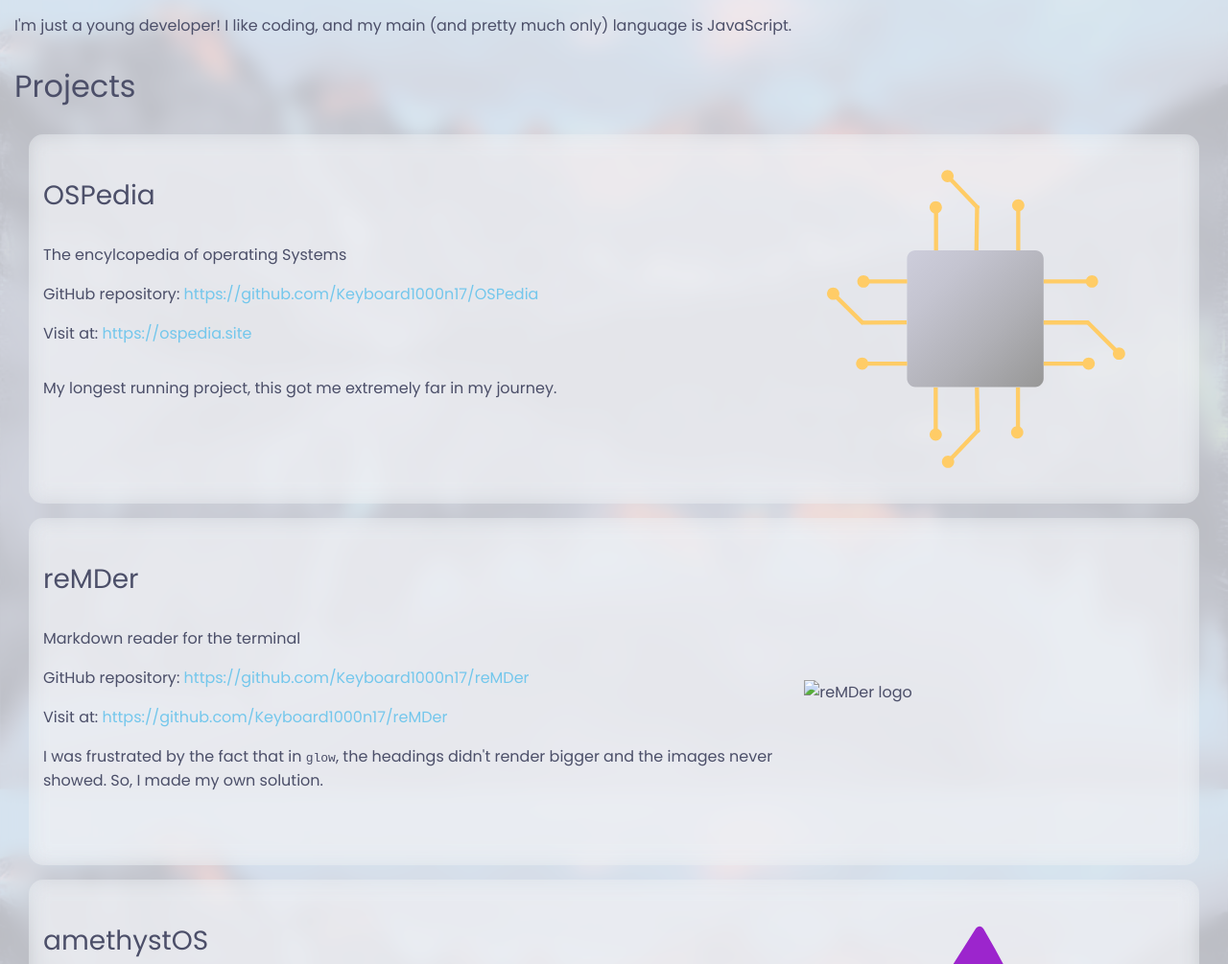
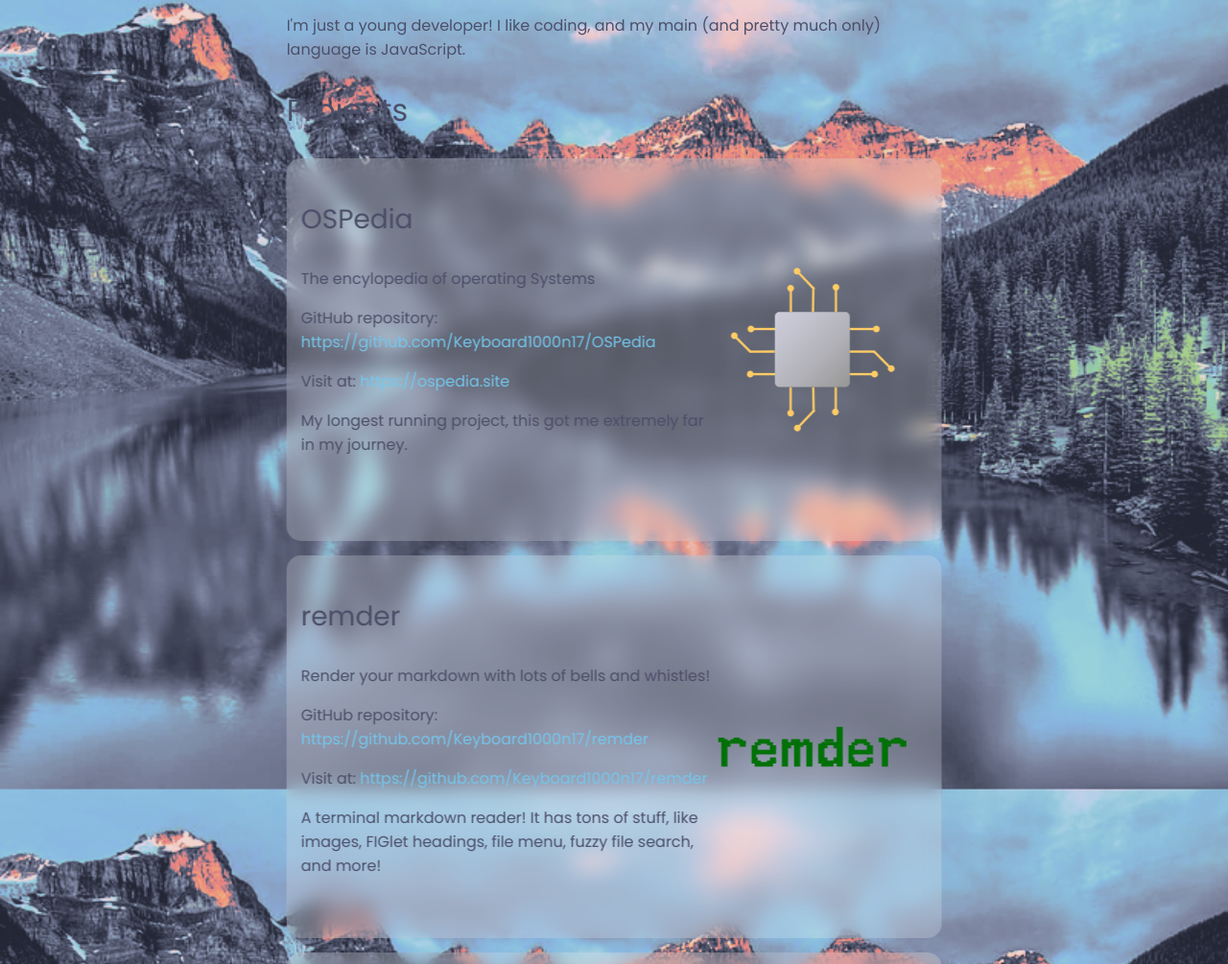
Before and after one commit to Keyboard1000n17/Keyboard1000n17, a website: page index.html in a window 1280 px wide. Shown: the part 902-1907 px from the top of the page at 96% size. Drawn offline with Linux system fonts and the light colour scheme.

Commit message:
Improve styles

```diff
--- a/assets/style.css
+++ b/assets/style.css
@@ -3,7 +3,7 @@
   --doc-bg: rgba(30, 30, 46, 0.9);
   --color: #cdd6f4;
   color: var(--color);
-  font-family: Poppins;
+  font-family: Poppins, sans-serif;
   background-color: #1e1e2e;
   background-image: url("./images/mocha-moraine.webp");
   background-attachment: fixed;
@@ -14,19 +14,43 @@
 }
 
 main {
+  margin: 0;
+  padding: 15px;
+  max-width: 780px;
+  z-index: 2;
+  position: absolute;
+  top: 0;
+  left: 50%;
+  transform: translateX(-50%);
+}
+
+main>* {
+  position: relative;
+  z-index: 3;
+}
+
+body::before {
   background-color: var(--doc-bg);
   backdrop-filter: blur(10px);
-  margin: 0;
-  padding: 15px;
+  width: 100vw;
+  height: 100vh;
+  content: "";
+  display: block;
+  position: fixed;
+  top: 0;
+  left: 50%;
+  z-index: 0;
+  transform: translateX(-50%);
 }
 
 div.banner {
-  width: 100vw;
   height: 100vh;
   display: flex;
   flex-direction: column;
   align-items: center;
   justify-content: center;
+  z-index: 3;
+  position: relative;
 }
 
 div.banner h1 {
@@ -91,7 +115,7 @@
   grid-template-columns: 2fr 1fr;
   grid-template-rows: 2fr 1fr;
   padding: 15px;
-  margin: 15px;
+  margin: 15px 0;
   background-color: var(--bg-color);
   backdrop-filter: blur(10px);
   border-radius: 15px;
--- a/index.html
+++ b/index.html
@@ -46,7 +46,7 @@
         <img src="./assets/OSPedia-favicon.svg" alt="OSPedia logo" />
         <div class="project-info">
           <h3>OSPedia</h3>
-          <p>The encylcopedia of operating Systems</p>
+          <p>The encylopedia of operating Systems</p>
           <p>
             GitHub repository:
             <a href="https://github.com/Keyboard1000n17/OSPedia"
@@ -62,27 +62,26 @@
         </div>
       </div>
       <div class="project-card">
-        <img src="./assets/" alt="reMDer logo" />
+        <img src="./assets/remder-logo.svg" alt="remder logo" />
         <div class="project-info">
-          <h3>reMDer</h3>
-          <p>Markdown reader for the terminal</p>
+          <h3>remder</h3>
+          <p>Render your markdown with lots of bells and whistles!</p>
           <p>
             GitHub repository:
-            <a href="https://github.com/Keyboard1000n17/reMDer"
-              >https://github.com/Keyboard1000n17/reMDer</a
+            <a href="https://github.com/Keyboard1000n17/remder"
+              >https://github.com/Keyboard1000n17/remder</a
             >
           </p>
           <p>
             Visit at:
-            <a href="https://github.com/Keyboard1000n17/reMDer"
-              >https://github.com/Keyboard1000n17/reMDer</a
+            <a href="https://github.com/Keyboard1000n17/remder"
+              >https://github.com/Keyboard1000n17/remder</a
             >
           </p>
         </div>
         <div class="project-about">
-          I was frustrated by the fact that in <code>glow</code>, the headings
-          didn't render bigger and the images never showed. So, I made my own
-          solution.
+          A terminal markdown reader! It has tons of stuff, like images, FIGlet
+          headings, file menu, fuzzy file search, and more!
         </div>
       </div>
       <div class="project-card">
```
Also changed, not shown: assets/remder-logo.svg (added).
